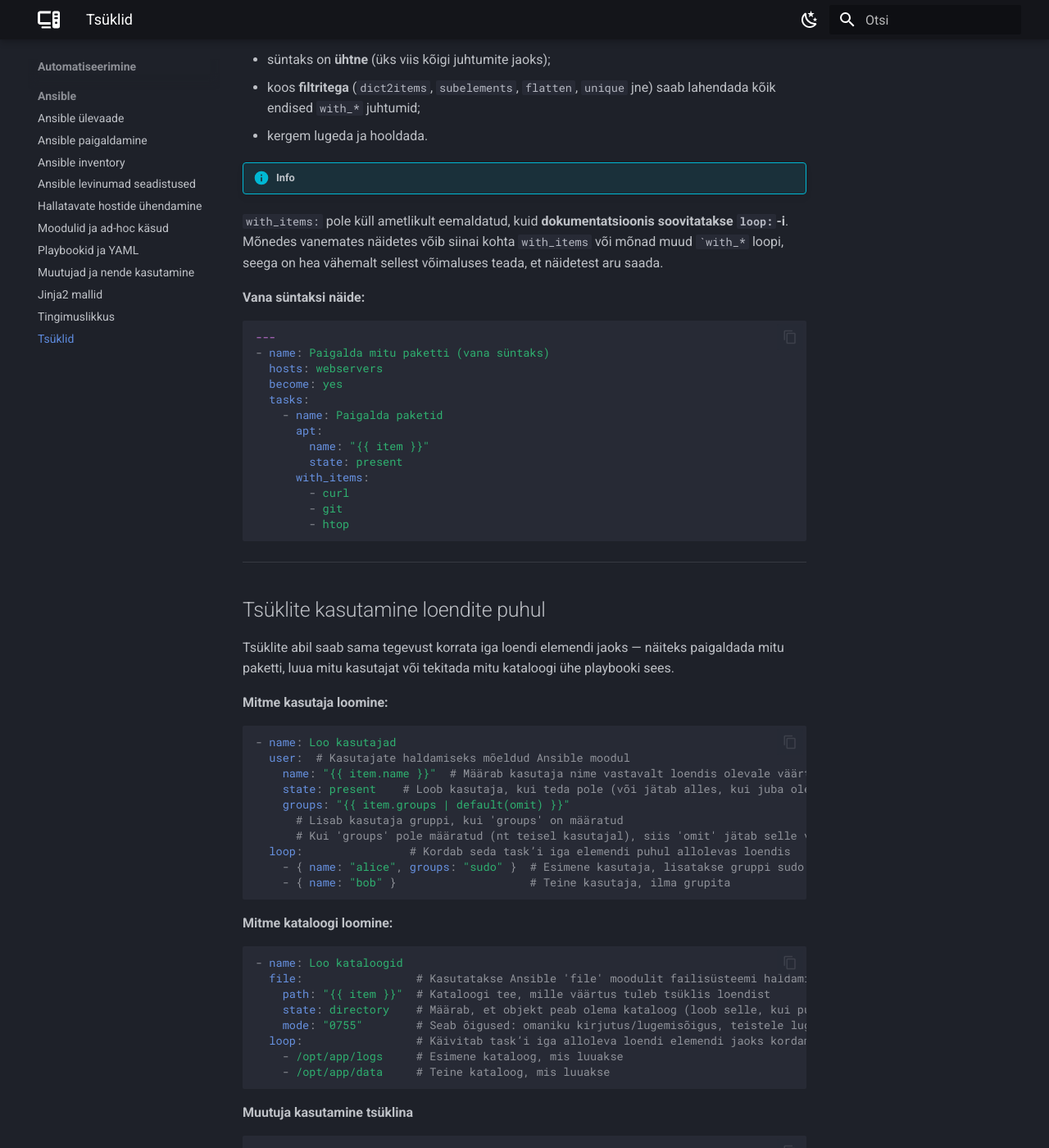
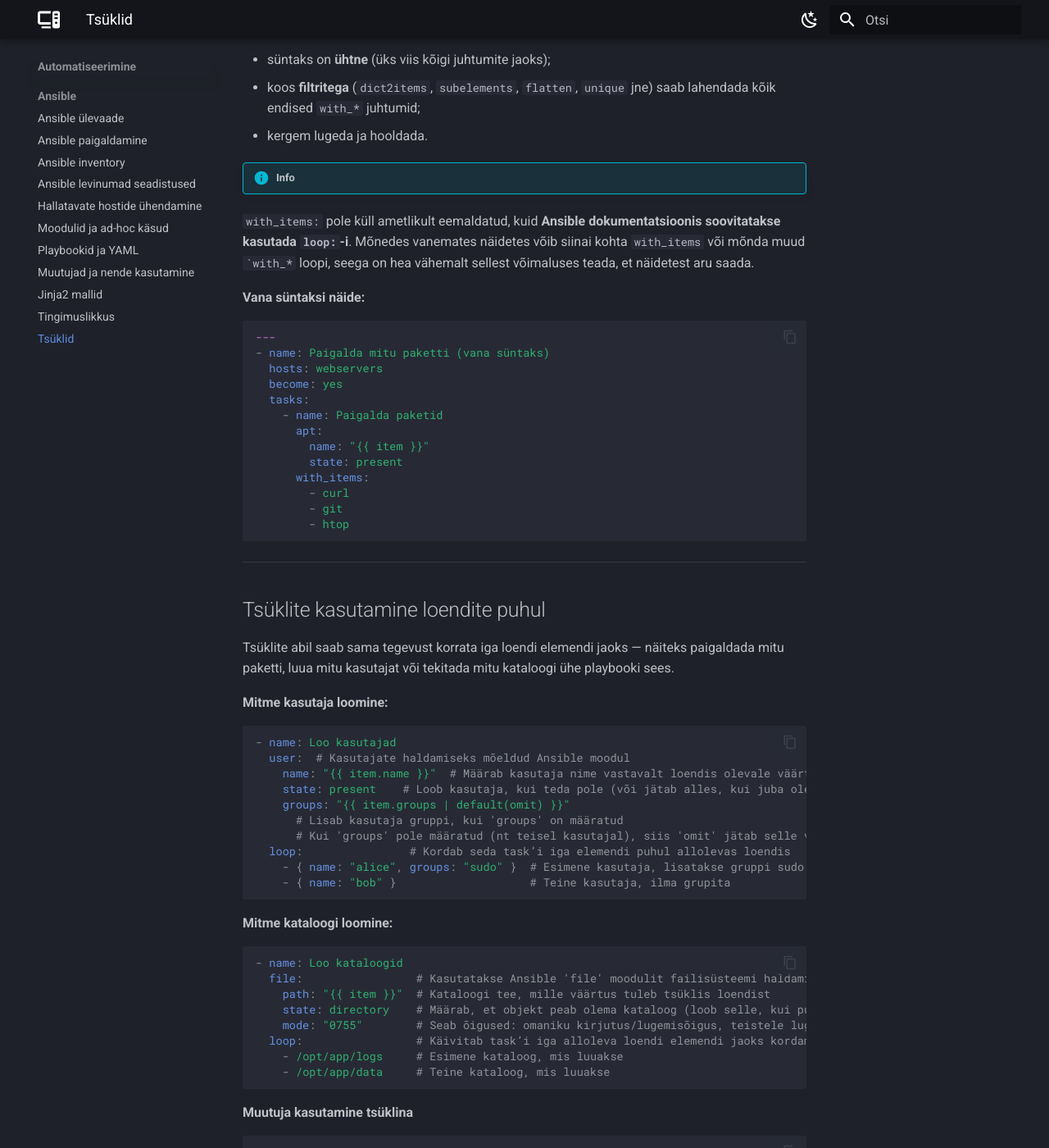
Before and after one commit to priitpaap/priitpaap.github.io, an MkDocs documentation site: the page built from docs/ansible/ansibleloops.md, in a window 1280 px wide and 1400 px high, scrolled down 1401 px. Shown: the whole window at 82% size. Built offline with MkDocs 1.6.1 and Material for MkDocs 9.7.7, drawn with Linux system fonts in a browser that asks for light colours; some of the changed text lies outside the part shown.

Commit message:
Update ansibleloops.md

```diff
--- a/docs/ansible/ansibleloops.md
+++ b/docs/ansible/ansibleloops.md
@@ -56,7 +56,7 @@ Tänapäeval soovitab Ansible kasutada **`loop:`**-i, sest:
 - kergem lugeda ja hooldada.
 
 !!! info
-   `with_items:` pole küll ametlikult eemaldatud, kuid **dokumentatsioonis soovitatakse `loop:`-i**. Mõnedes vanemates näidetes võib siinai kohta `with_items` või mõnad muud ``with_*` loopi, seega on hea vähemalt sellest võimaluses teada, et näidetest aru saada.
+   `with_items:` pole küll ametlikult eemaldatud, kuid **Ansible dokumentatsioonis soovitatakse kasutada `loop:`-i**. Mõnedes vanemates näidetes võib siinai kohta `with_items` või mõnda muud ``with_*` loopi, seega on hea vähemalt sellest võimaluses teada, et näidetest aru saada.
 
 **Vana süntaksi näide:**
 
```
Also changed, not shown: other parts of docs/ansible/ansibleloops.md (+2 -1 lines).
